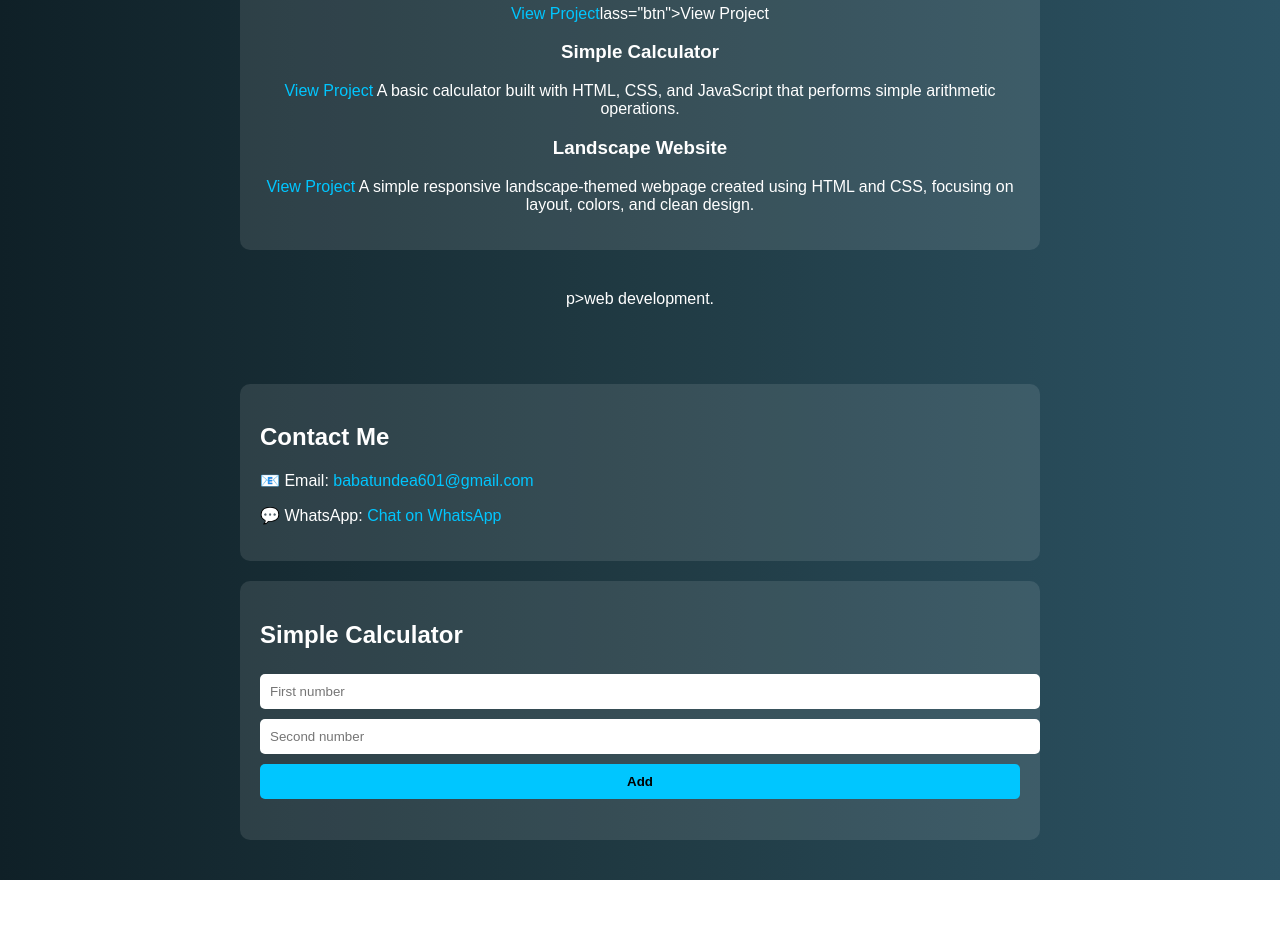
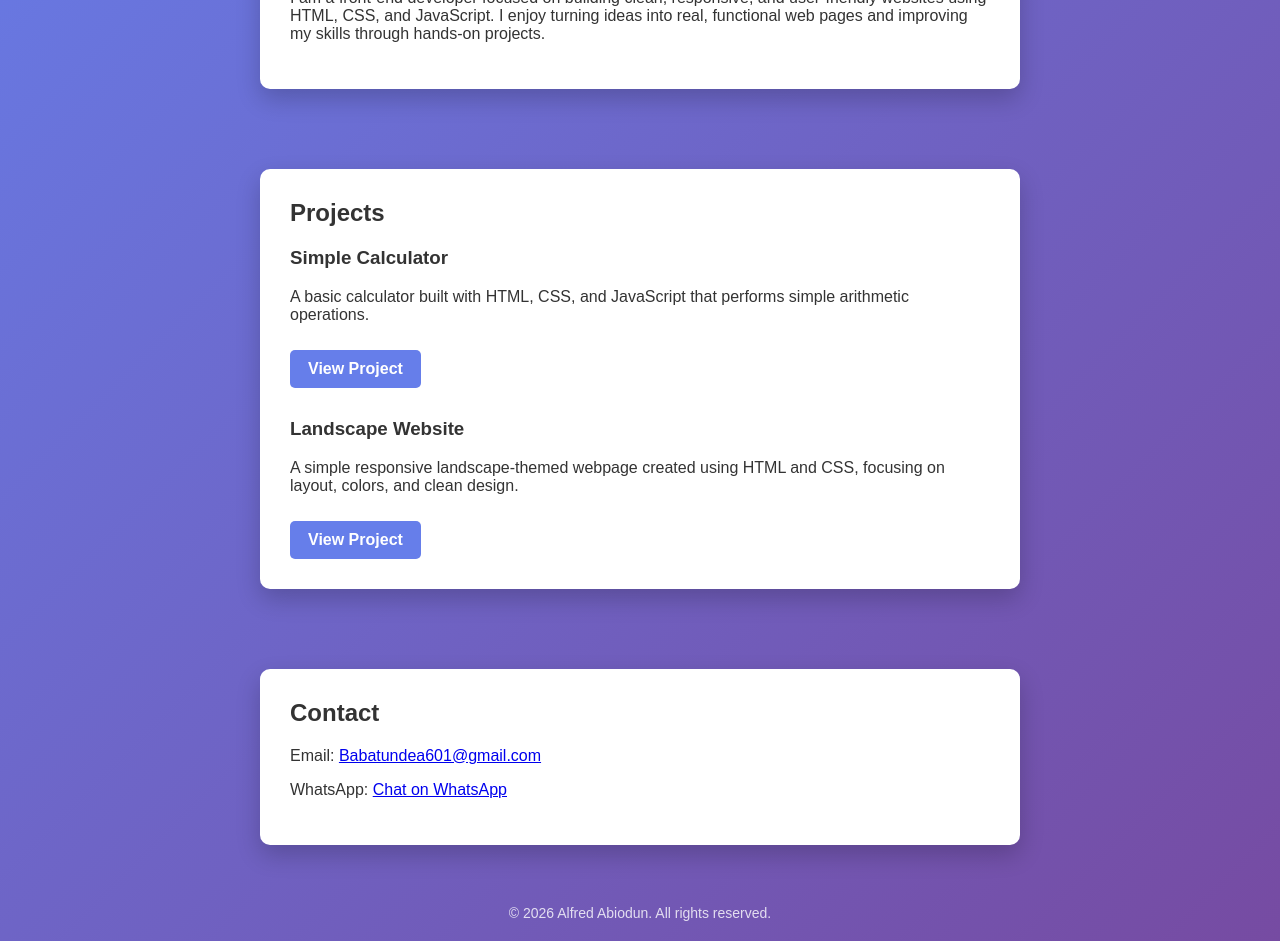
Before and after one commit to AlfredA96/AlfredA96.github.io, a plain HTML site: page index.html in a window 1280 px wide. Shown: the part 341-1282 px from the top of the page. Before the commit the page ends 1221 px from the top, so only its background shows below. Drawn offline with Linux system fonts and the light colour scheme.

Commit message:
Update index.html

```diff
--- a/index.html
+++ b/index.html
@@ -1,109 +1,119 @@
+
 <!DOCTYPE html>
 <html lang="en">
 <head>
-  <meta charset="UTF-8">
-  <title>Abiodun | Portfolio</title>
-  <meta name="viewport" content="width=device-width, initial-scale=1.0">
+  <meta charset="UTF-8" />
+  <meta name="viewport" content="width=device-width, initial-scale=1.0" />
+  <title>Alfred Abiodun | Front-End Developer</title>
+
   <style>
     body {
+      margin: 0;
       font-family: Arial, sans-serif;
-      background: linear-gradient(to right, #0f2027, #203a43, #2c5364);
+      background: linear-gradient(135deg, #667eea, #764ba2);
       color: white;
-      margin: 0;
-      padding: 0;
+      min-height: 100vh;
     }
+
     header {
+      text-align: center;
+      padding: 60px 20px;
+    }
+
+    section {
       padding: 40px 20px;
+      display: flex;
+      justify-content: center;
+    }
+
+    .card {
+      background: white;
+      color: #333;
+      max-width: 700px;
+      width: 100%;
+      padding: 30px;
+      border-radius: 10px;
+      box-shadow: 0 10px 25px rgba(0,0,0,0.2);
+    }
+
+    h1, h2, h3 {
+      margin-top: 0;
+    }
+
+    .btn {
+      display: inline-block;
+      margin-top: 10px;
+      padding: 10px 18px;
+      background: #667eea;
+      color: white;
+      text-decoration: none;
+      border-radius: 5px;
+      font-weight: bold;
+    }
+
+    .btn:hover {
+      background: #5563c1;
+    }
+
+    footer {
       text-align: center;
-    }
-    section {
       padding: 20px;
-      max-width: 800px;
-      margin: auto;
-    }
-    .card {
-      background: rgba(255,255,255,0.1);
-      padding: 20px;
-      border-radius: 10px;
-      margin-bottom: 20px;
-    }
-    input, button {
-      padding: 10px;
-      margin: 5px 0;
-      width: 100%;
-      border-radius: 5px;
-      border: none;
-    }
-    button {
-      background: #00c6ff;
-      color: black;
-      font-weight: bold;
-      cursor: pointer;
-    }
-    a {
-      color: #00c6ff;
-      text-decoration: none;
+      font-size: 14px;
+      opacity: 0.8;
     }
   </style>
 </head>
 
 <body>
 
-<header>
-  <h<section>
-  <div class="card">
-    <h2>About Me</h2>
-    <p>
-     <p>
-  I am a front-end developer focused on building clean, responsive, and user-friendly
-  websites using HTML, CSS, and JavaScript. I enjoy turning ideas into real, functional
-  web pages and continuously improving my skills through hands-on projects.
-</p>
-    </p>
-  </div>
-</section>1>Hello, I am Abiodun</h1>
-  <<section>
-  <div class="card">
-    <h2>Projects</h2>
-<a href="#" c<a href="#" class="btn">View Project</a>lass="btn">View Project</a>
-    <h3>Simple Calculator</h3>
-    <p><a href="#" class="btn">View Project</a>
-      A basic calculator built with HTML, CSS, and JavaScript that performs
-      simple arithmetic operations.
-    </p>
+  <header>
+    <h1>Alfred Abiodun</h1>
+    <p>Front-End Developer</p>
+  </header>
 
-    <h3>Landscape Website</h3>
-    <p><a href="#" class="btn">View Project</a>
-      A simple responsive landscape-themed webpage created using HTML and CSS,
-      focusing on layout, colors, and clean design.
-    </p>
-  </div>
-</section>p>web development.</p>
-</header>
+  <section>
+    <div class="card">
+      <h2>About Me</h2>
+      <p>
+        I am a front-end developer focused on building clean, responsive, and
+        user-friendly websites using HTML, CSS, and JavaScript. I enjoy turning
+        ideas into real, functional web pages and improving my skills through
+        hands-on projects.
+      </p>
+    </div>
+  </section>
 
-<section>
-  <div class="card">
-    <h2>Contact Me</h2>
-    <p>📧 Email: <a href="mailto:babatundea601@gmail.com">babatundea601@gmail.com</a></p>
-    <p>💬 WhatsApp: <a href="https://wa.me/2348164197961">Chat on WhatsApp</a></p>
-  </div>
+  <section>
+    <div class="card">
+      <h2>Projects</h2>
 
-  <div class="card">
-    <h2>Simple Calculator</h2>
-    <input type="number" id="num1" placeholder="First number">
-    <input type="number" id="num2" placeholder="Second number">
-    <button onclick="calculate()">Add</button>
-    <p id="result"></p>
-  </div>
-</section>
+      <h3>Simple Calculator</h3>
+      <p>
+        A basic calculator built with HTML, CSS, and JavaScript that performs
+        simple arithmetic operations.
+      </p>
+      <a href="#" class="btn">View Project</a>
 
-<script>
-  function calculate() {
-    const a = Number(document.getElementById("num1").value);
-    const b = Number(document.getElementById("num2").value);
-    document.getElementById("result").innerText = "Result: " + (a + b);
-  }
-</script>
+      <h3 style="margin-top:30px;">Landscape Website</h3>
+      <p>
+        A simple responsive landscape-themed webpage created using HTML and CSS,
+        focusing on layout, colors, and clean design.
+      </p>
+      <a href="#" class="btn">View Project</a>
+    </div>
+  </section>
+
+  <section>
+    <div class="card">
+      <h2>Contact</h2>
+      <p>Email: <a href="mailto:Babatundea601@gmail.com">Babatundea601@gmail.com</a></p>
+      <p>WhatsApp: <a href="https://wa.me/2348164197961">Chat on WhatsApp</a></p>
+    </div>
+  </section>
+
+  <footer>
+    © 2026 Alfred Abiodun. All rights reserved.
+  </footer>
 
 </body>
 </html>
```
